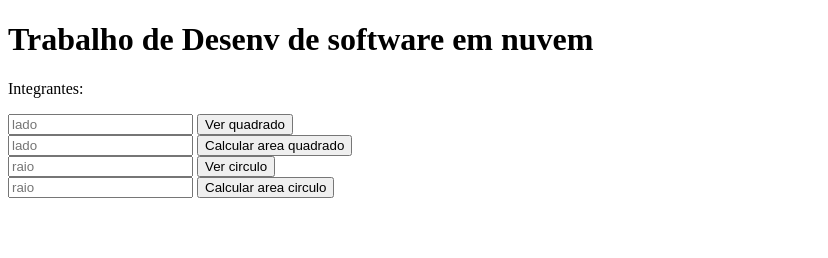
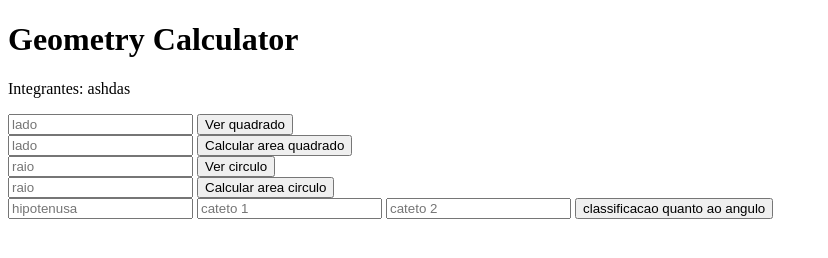
Before and after one commit to Sarmuns/trabNuvem, a website: page index.html in a window 1280 px wide. Shown: the whole page, without its empty margins (0-828 px from the left). Drawn offline with Linux system fonts and the light colour scheme.

Commit message:
adicionada funcao para checar triangulo

```diff
--- a/index.html
+++ b/index.html
@@ -4,8 +4,8 @@
   <meta charset="UTF-8">
 </head>
 <body>
-  <h1>Trabalho de Desenv de software em nuvem</h1>
-  <p>Integrantes:</p>
+  <h1>Geometry Calculator</h1>
+  <p>Integrantes: ashdas</p>
   <div>
   <form action="http://localhost:3000/quadrado">
     <input type="text" name="lado" placeholder="lado" required>
@@ -29,5 +29,13 @@
       <input class="subscribe-button" type="submit" value="Calcular area circulo"/>
     </form>
 </div>
+<div>
+  <form action="http://localhost:3000/triangulo">
+    <input type="text" name="lado1" placeholder="hipotenusa" required>
+    <input type="text" name="lado2" placeholder="cateto 1" required>
+    <input type="text" name="lado3" placeholder="cateto 2" required>
+    <input class="subscribe-button" type="submit" value="classificacao quanto ao angulo"/>
+  </form>
+</div>
 </body>
 </html>
```
Also changed, not shown: funcoes.js (+13 -0 lines), index.js (+9 -0 lines), 1 other file.
